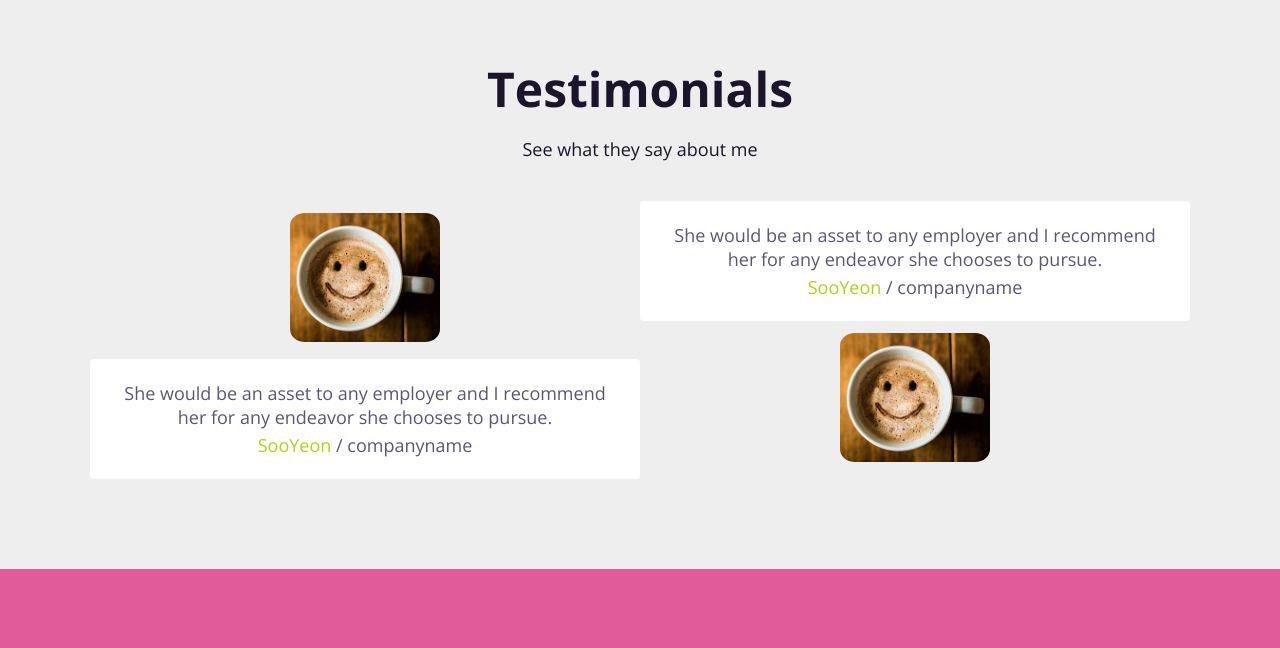
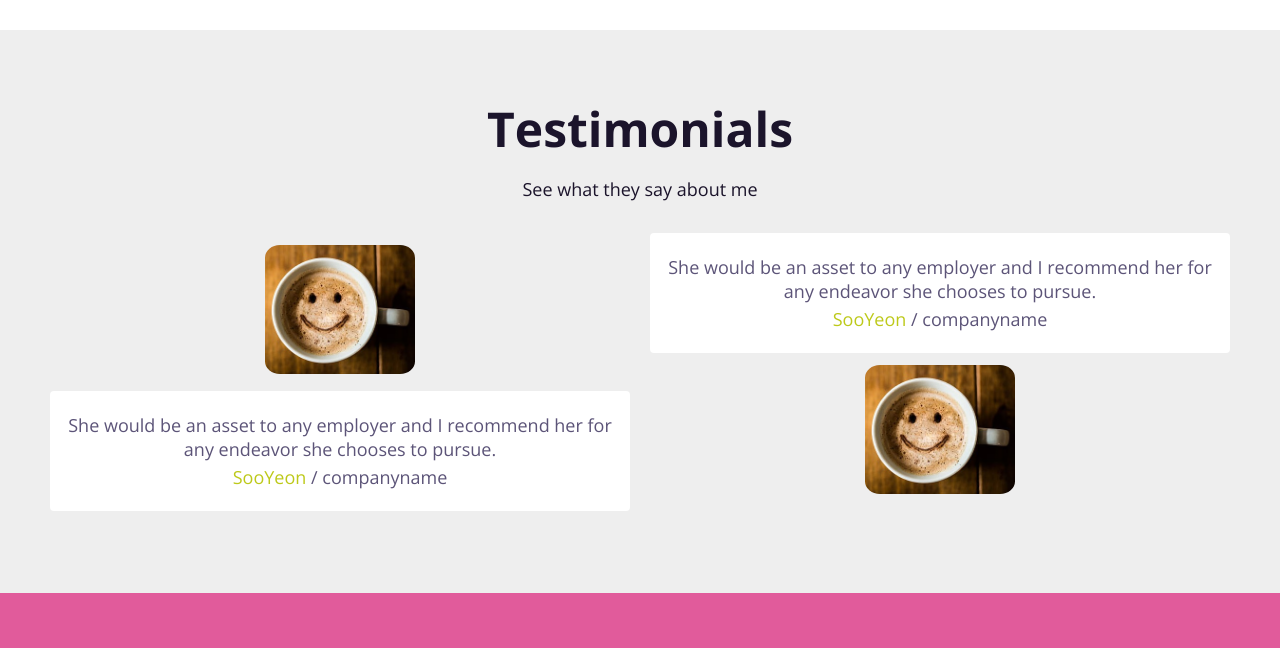
Before and after one commit to B00STEDC00ff33/3leaf, a plain HTML site: page index.html in a window 1280 px wide. Shown: the part 3143-3791 px from the top of the page. Drawn offline with nearby package versions, Linux system fonts and the light colour scheme.

Commit message:
brush-up 1

```diff
--- a/style.css
+++ b/style.css
@@ -102,13 +102,13 @@ p { /* Paragraph */
     padding: 16px;
 }
 
-.navbar__menu {
-    display: flex;
-}
-
 .navbar__logo {
     font-size: var(--font-medium);
     font-weight: var(--weight-semi-bold);
+}
+
+.navbar__menu {
+    display: flex;
 }
 
 .navbar__menu__item {
@@ -202,7 +202,7 @@ p { /* Paragraph */
 
 .major__icon i:hover{
     color: var(--color-yellow);
-    transform: rotate(-30deg); scale(1.1);
+    transform: rotate(-30deg) scale(1.1);
 }
 
 .major__title, .major__description {
@@ -255,6 +255,7 @@ p { /* Paragraph */
 .skillset__left {
     flex-basis: 60%;
     background-color: var(--color-black);
+    padding: 20px 40px;
 }
 
 .skill {
@@ -373,6 +374,10 @@ p { /* Paragraph */
     transform: translateY(0px);
 }
 
+.project__description h3 {
+    color: var(--color-white);
+}
+
 .project__description h3:after {
     content: '';
     display: block;
@@ -383,10 +388,6 @@ p { /* Paragraph */
     margin-left: -12px;
     margin-top: 8px;
     background-color: var(--color-light-white);
-}
-
-.project__description h3 {
-    color: var(--color-white);
 }
 
 /* Testimonial */
@@ -400,12 +401,30 @@ p { /* Paragraph */
 
 .testimonials {
     display: flex;
+    margin: 32px 0;
 }
 
 .testimonial__avatar {
     width: 150px;
+    width: 150px;
     border-radius: 10%;
-    margin: 12px;
+    margin: 12px 0;
+}
+
+.testimonial__avatar:nth-child(odd) {
+    margin-right: 10px;
+}
+
+.testimonial__avatar:nth-child(even) {
+    margin-left: 10px;
+}
+
+.testimonial__speech-bubble:nth-child(even) {
+    margin-right: 10px;
+}
+
+.testimonial__speech-bubble:nth-child(odd) {
+    margin-left: 10px;
 }
 
 .testimonial__speech-bubble {
```
